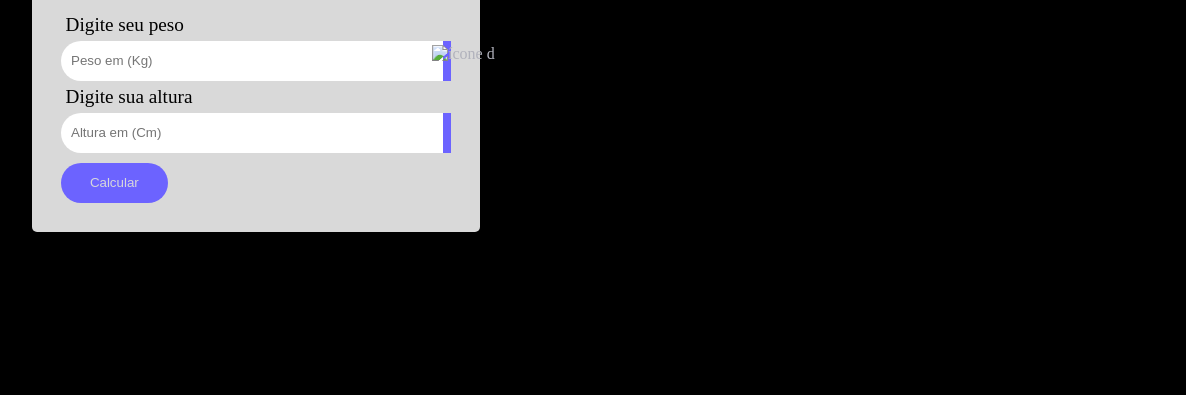
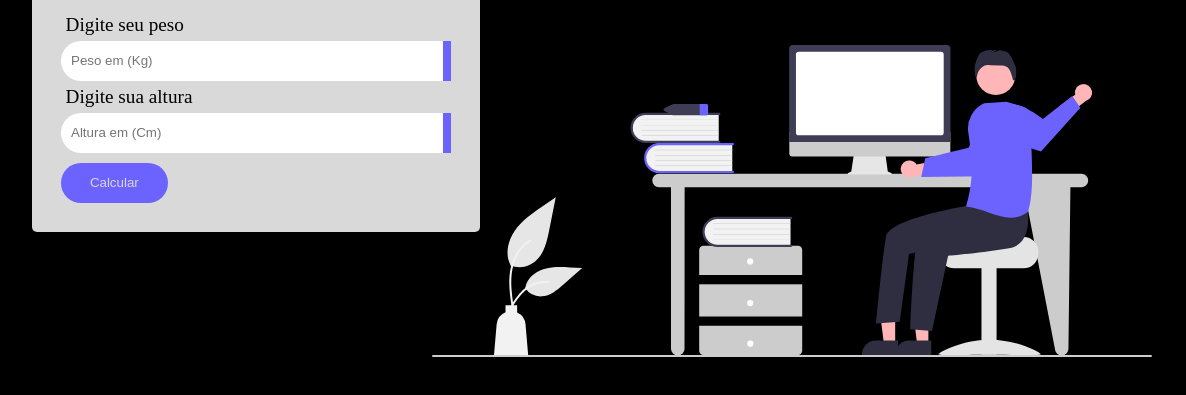
Before and after one commit to Jovi-souza/Calculadora-de-IMC, a plain HTML site: page index.html in a window 1280 px wide. Shown: the part 243-638 px from the top of the page, 0-1186 px from the left. Drawn offline with nearby package versions, Linux system fonts and the light colour scheme; the site is published under a folder, as on GitHub Pages, so addresses that start at the root find nothing.

Commit message:
Projeto concluído

```diff
--- a/index.html
+++ b/index.html
@@ -47,7 +47,7 @@
             </div>
 
             <div class="imgStudent">
-                <img src="/imagens/undraw_hello_re_3evm.svg" alt="ícone d">
+                <img src="imagens/undraw_hello_re_3evm.svg" alt="ícone d">
             </div>
 
             <div class="socialNetworks">
```
